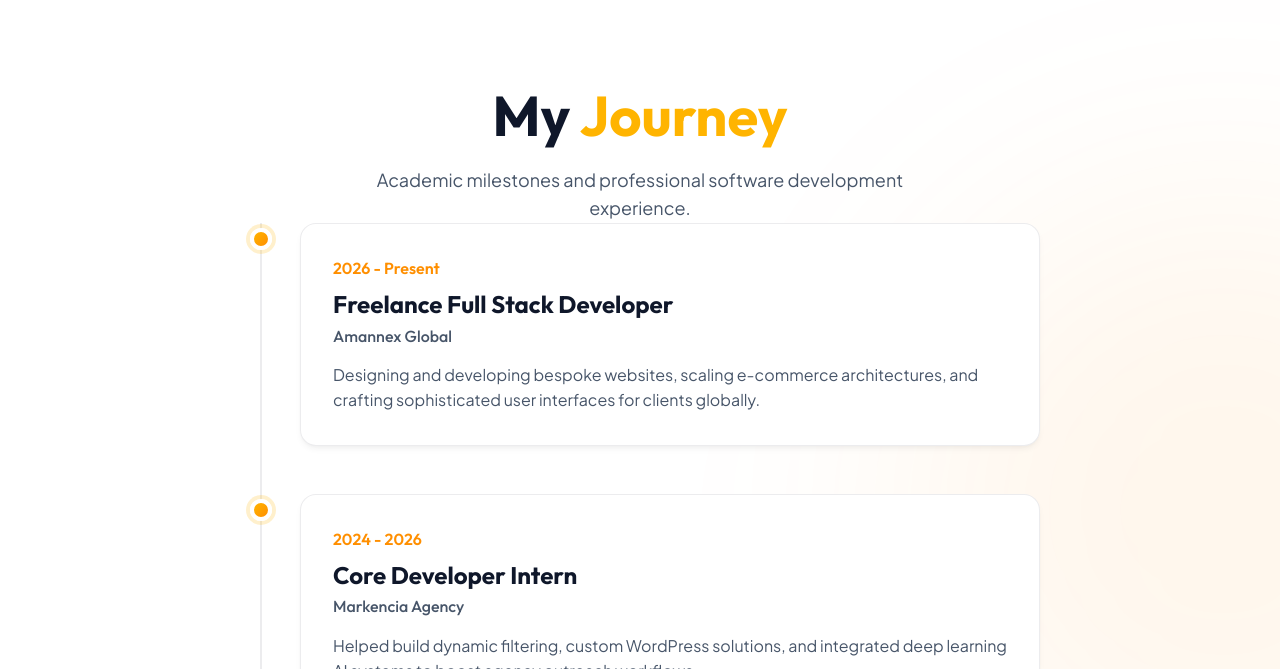
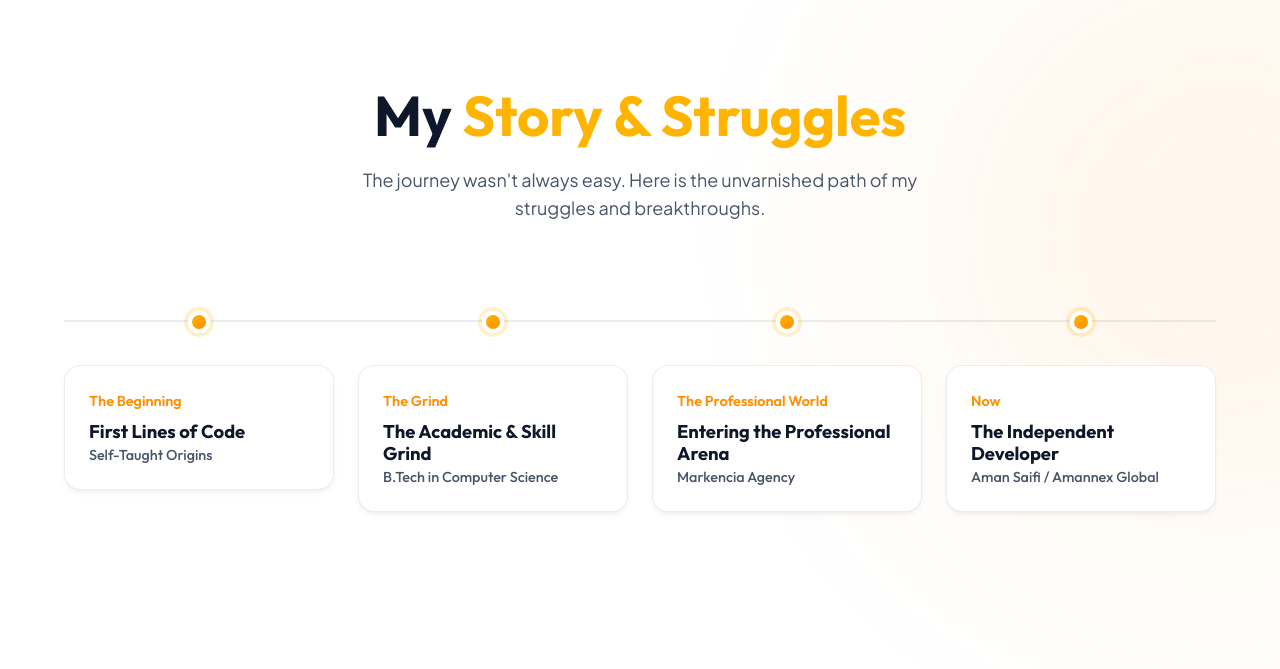
Before and after one commit to amannex/amannex-portfolio, a React (Vite) app: page /about in a window 1280 px wide. Shown: the part 2131-2800 px from the top of the page. Built offline with nearby package versions, Linux system fonts and the light colour scheme.

Commit message:
Feat: Add the my story and struggle section

```diff
--- a/src/pages/About.module.css
+++ b/src/pages/About.module.css
@@ -48,79 +48,178 @@
             font-size: 1.125rem;
         }
 
-        /* Timeline / Experience */
-        .timeline {
+        /* Horizontal Timeline */
+        .horizontal-timeline {
             position: relative;
-            max-width: 800px;
-            margin: 0 auto;
+            display: flex;
+            flex-direction: row;
+            justify-content: space-between;
+            align-items: flex-start;
+            gap: 1.5rem;
+            padding-top: 40px;
+            margin-top: 3rem;
+            width: 100%;
         }
 
-        .timeline::before {
+        /* The horizontal line */
+        .horizontal-timeline::before {
             content: '';
             position: absolute;
-            top: 0;
-            left: 20px;
-            height: 100%;
-            width: 2px;
+            top: 49px; /* aligns with center of dots */
+            left: 0;
+            width: 100%;
+            height: 2px;
             background: var(--border-light);
+            z-index: 1;
         }
 
-        .timeline-item {
+        .ht-item {
             position: relative;
-            padding-left: 60px;
-            margin-bottom: 3rem;
+            flex: 1;
+            display: flex;
+            flex-direction: column;
+            align-items: center;
+            z-index: 2;
         }
 
-        .timeline-item:last-child {
-            margin-bottom: 0;
-        }
-
-        .timeline-dot {
-            position: absolute;
-            left: 10px;
-            top: 5px;
+        .ht-dot {
             width: 22px;
             height: 22px;
             border-radius: 50%;
             background: var(--accent-gradient);
             border: 4px solid var(--bg-primary);
             box-shadow: 0 0 0 4px rgba(255, 180, 0, 0.2);
-            z-index: 2;
+            margin-bottom: 2rem;
+            transition: all 0.3s ease;
+            flex-shrink: 0;
         }
 
-        .timeline-content {
+        .ht-item:hover .ht-dot {
+            transform: scale(1.3);
+            box-shadow: 0 0 0 6px rgba(255, 180, 0, 0.3);
+        }
+
+        .ht-content {
             background: var(--bg-primary);
-            padding: 2rem;
+            padding: 1.5rem;
             border-radius: var(--border-radius);
             box-shadow: var(--shadow-sm);
             border: 1px solid var(--border-light);
-            transition: all var(--transition-smooth);
+            width: 100%;
+            text-align: left;
+            transition: all 0.4s cubic-bezier(0.4, 0, 0.2, 1);
+            position: relative;
         }
 
-        .timeline-content:hover {
-            box-shadow: var(--shadow-md);
+        .ht-item:hover .ht-content {
+            box-shadow: var(--shadow-lg);
             border-color: var(--accent-color);
             transform: translateY(-5px);
         }
 
-        .timeline-date {
+        .ht-date {
             font-family: 'Outfit', sans-serif;
             font-weight: 600;
             color: var(--accent-secondary);
             margin-bottom: 0.5rem;
             display: block;
+            font-size: 0.9rem;
         }
 
-        .timeline-content h4 {
-            font-size: 1.5rem;
-            margin-bottom: 0.5rem;
+        .ht-title {
+            font-size: 1.15rem;
+            margin-bottom: 0.25rem;
         }
 
-        .timeline-content h5 {
-            font-size: 1rem;
+        .ht-subtitle {
+            font-size: 0.9rem;
             color: var(--text-secondary);
             font-weight: 500;
+        }
+
+        .ht-details {
+            max-height: 0;
+            opacity: 0;
+            overflow: hidden;
+            transition: all 0.5s cubic-bezier(0.4, 0, 0.2, 1);
+            margin-top: 0;
+        }
+
+        /* Hover Reveal */
+        .ht-item:hover .ht-details {
+            max-height: 1500px;
+            opacity: 1;
+            margin-top: 1.5rem;
+            padding-top: 1.5rem;
+            border-top: 1px solid var(--border-light);
+        }
+
+        .struggle-box, .breakthrough-box {
+            padding: 1.25rem;
+            border-radius: var(--border-radius);
             margin-bottom: 1rem;
+            position: relative;
+            overflow: hidden;
+        }
+
+        .struggle-box {
+            background: rgba(255, 60, 60, 0.05);
+            border-left: 4px solid #ff3c3c;
+        }
+
+        .struggle-box h6 {
+            color: #ff3c3c;
+            font-size: 1rem;
+            margin-bottom: 0.5rem;
+            display: flex;
+            align-items: center;
+            gap: 0.5rem;
+        }
+
+        .breakthrough-box {
+            background: rgba(46, 213, 115, 0.05);
+            border-left: 4px solid #2ed573;
+            margin-bottom: 0;
+        }
+
+        .breakthrough-box h6 {
+            color: #2ed573;
+            font-size: 1rem;
+            margin-bottom: 0.5rem;
+            display: flex;
+            align-items: center;
+            gap: 0.5rem;
+        }
+
+        .struggle-box p, .breakthrough-box p {
+            color: var(--text-secondary) !important;
+            font-size: 0.9rem !important;
+            margin-bottom: 0 !important;
+        }
+
+        @media (max-width: 992px) {
+            .horizontal-timeline {
+                flex-direction: column;
+                padding-top: 0;
+                gap: 2rem;
+            }
+            .horizontal-timeline::before {
+                top: 0;
+                left: 10px;
+                width: 2px;
+                height: 100%;
+            }
+            .ht-item {
+                flex-direction: row;
+                width: 100%;
+                align-items: flex-start;
+                gap: 1.5rem;
+            }
+            .ht-dot {
+                margin-top: 10px;
+                margin-bottom: 0;
+                z-index: 2;
+            }
         }
 
         /* Skills Grid */
--- a/src/pages/About.tsx
+++ b/src/pages/About.tsx
@@ -1,10 +1,45 @@
 import { Link } from 'react-router-dom';
+import { useState } from 'react';
 import SEO from '../components/SEO';
 import styles from './About.module.css';
 import profileImg from '../assets/images/amannex-profile.png';
 
+const storyData = [
+    {
+        period: "The Beginning",
+        title: "First Lines of Code",
+        subtitle: "Self-Taught Origins",
+        summary: "Where it all started. I wrote my first lines of code and immediately fell in love with web development and building things from scratch.",
+        struggle: "Learning completely on my own was incredibly overwhelming. There were nights I spent hours just trying to fix a single missing semicolon. I struggled with tutorial hell and imposter syndrome, constantly wondering if I was smart enough for this field.",
+        breakthrough: "I finally built my first ugly but functional HTML/CSS website from scratch without a tutorial. That single moment of seeing my code come to life on the screen gave me the confidence to keep going."
+    },
+    {
+        period: "The Grind",
+        title: "The Academic & Skill Grind",
+        subtitle: "B.Tech in Computer Science",
+        summary: "I formally enrolled in a Computer Science degree to solidify my foundations and dive into complex architectures while learning modern frameworks on the side.",
+        struggle: "Balancing intense university coursework with self-teaching modern web frameworks was exhausting. The theoretical math felt disconnected from the beautiful UI I wanted to build. Burnout was a constant shadow over me.",
+        breakthrough: "I realized I could merge my academic knowledge with my web passion. I built an advanced AI Fake News detector for my major project, successfully combining machine learning with a full-stack interface."
+    },
+    {
+        period: "The Professional World",
+        title: "Entering the Professional Arena",
+        subtitle: "Markencia Agency",
+        summary: "I landed my first core developer role, tasked with building high-conversion, premium digital experiences for real clients and businesses.",
+        struggle: "The transition from solo developer to working on production-level enterprise code was a huge shock. I faced massive pressure dealing with tight client deadlines, legacy codebases, and the anxiety of pushing code that users would interact with.",
+        breakthrough: "I learned to communicate effectively with designers and stakeholders, mastered advanced WordPress architectures, and led the integration of AI tools that revolutionized the agency's workflow."
+    },
+    {
+        period: "Now",
+        title: "The Independent Developer",
+        subtitle: "Aman Saifi / Amannex Global",
+        summary: "Taking the leap to become a freelance Full Stack Developer and Content Creator, building a brand around my expertise.",
+        struggle: "Freelancing means you are the developer, the marketer, and the project manager all at once. Finding consistent clients while maintaining the incredibly high standard of design and code quality I set for myself has been a massive balancing act.",
+        breakthrough: "Establishing my own brand allowed me to pick projects I truly care about. I now consistently deliver bespoke, high-performance web solutions that empower businesses worldwide."
+    }
+];
+
 const About = () => {
-
     return (
         <>
             <SEO
@@ -15,9 +50,9 @@ const About = () => {
 
     <header className="page-header">
         <div className="container fade-up">
-            <span className="hero-badge"><i className="fas fa-user" style={{"fontSize":"0.75rem","marginRight":"0.5rem","verticalAlign":"middle","color":"var(--accent-color)"}}></i> My Background</span>
+            <span className="hero-badge"><i className="fas fa-user" style={{"fontSize":"0.75rem","marginRight":"0.5rem","verticalAlign":"middle","color":"var(--accent-color)"}}></i> Who I Am</span>
             <h1 className="page-title">About <span className="gradient-text">Me</span></h1>
-            <p className="section-subtitle" style={{"marginBottom":"0"}}>Learn more about my background, skills, and the journey that got me here.</p>
+            <p className="section-subtitle" style={{"marginBottom":"0"}}>Discover the journey behind my work, the skills I've developed, and the passion that drives me to build exceptional digital experiences.</p>
         </div>
     </header>
 
@@ -31,13 +66,11 @@ const About = () => {
                 </div>
             </div>
             <div className={`${styles['about-text']} fade-up`} style={{"transitionDelay":"0.2s"}}>
-                <h3 style={{"fontFamily":"'Outfit', sans-serif"}}>I'm Aman Saifi, a Full Stack Developer & Designer</h3>
+                <h3 style={{"fontFamily":"'Outfit', sans-serif"}}>I'm Aman Saifi, a Developer & Content Creator</h3>
                 <p>
-                    I am an aspiring software engineer with a strong passion for building digital experiences that combine stunning visual aesthetics with robust technical foundations. With a background seamlessly bridging design and development, my goal is to craft solutions that stand out.
-                </p>
+                    I build digital experiences that combine clean design, powerful functionality, and impactful content. My work bridges development, design, and content creation to help businesses establish a strong online presence.                </p>
                 <p>
-                    Whether I'm developing dynamic web applications using React and Node, integrating machine learning models for intelligent automation, or setting up premium WordPress architectures, I strive for excellence and scalable results.
-                </p>
+                    Whether I'm developing modern web applications with React and PHP, building high-performance WordPress websites, creating engaging content, or integrating AI-powered solutions to streamline workflows, I focus on delivering scalable, user-centric, and business-driven results.                </p>
                 <Link to="/contact" className="btn btn-outline interactive-element" style={{"marginTop":"1rem"}}>Get in touch</Link>
             </div>
         </div>
@@ -52,7 +85,7 @@ const About = () => {
             <div className={`${styles['skills-grid']} fade-up`} style={{"transitionDelay":"0.2s"}}>
                 <div className={`${styles['skill-card']} interactive-element`}>
                     <div className={`${styles['skill-icon']}`}><i className="fab fa-react"></i></div>
-                    <div className={`${styles['skill-name']}`}>React UI</div>
+                    <div className={`${styles['skill-name']}`}>React</div>
                 </div>
                 <div className={`${styles['skill-card']} interactive-element`}>
                     <div className={`${styles['skill-icon']}`}><i className="fab fa-js"></i></div>
@@ -60,7 +93,7 @@ const About = () => {
                 </div>
                 <div className={`${styles['skill-card']} interactive-element`}>
                     <div className={`${styles['skill-icon']}`}><i className="fab fa-java"></i></div>
-                    <div className={`${styles['skill-name']}`}>Java/Spring</div>
+                    <div className={`${styles['skill-name']}`}>Java</div>
                 </div>
                 <div className={`${styles['skill-card']} interactive-element`}>
                     <div className={`${styles['skill-icon']}`}><i className="fab fa-wordpress"></i></div>
@@ -68,7 +101,7 @@ const About = () => {
                 </div>
                 <div className={`${styles['skill-card']} interactive-element`}>
                     <div className={`${styles['skill-icon']}`}><i className="fab fa-python"></i></div>
-                    <div className={`${styles['skill-name']}`}>Python/ML</div>
+                    <div className={`${styles['skill-name']}`}>Python</div>
                 </div>
                 <div className={`${styles['skill-card']} interactive-element`}>
                     <div className={`${styles['skill-icon']}`}><i className="fas fa-database"></i></div>
@@ -81,41 +114,32 @@ const About = () => {
 
     <section className="section">
         <div className="container">
-            <h2 className="section-title fade-up">My <span style={{"color":"var(--accent-color)"}}>Journey</span></h2>
-            <p className="section-subtitle fade-up" style={{"transitionDelay":"0.1s"}}>Academic milestones and professional software development experience.</p>
+            <h2 className="section-title fade-up">My <span style={{"color":"var(--accent-color)"}}>Story & Struggles</span></h2>
+            <p className="section-subtitle fade-up" style={{"transitionDelay":"0.1s"}}>The journey wasn't always easy. Here is the unvarnished path of my struggles and breakthroughs.</p>
 
-            <div className={`${styles.timeline} fade-up`} style={{"transitionDelay":"0.2s"}}>
+            <div className={`${styles['horizontal-timeline']} fade-up`} style={{"transitionDelay":"0.2s"}}>
+                {storyData.map((story, index) => (
+                    <div key={index} className={`${styles['ht-item']}`}>
+                        <div className={`${styles['ht-dot']}`}></div>
+                        <div className={`${styles['ht-content']} interactive-element`}>
+                            <span className={`${styles['ht-date']}`}>{story.period}</span>
+                            <h4 className={styles['ht-title']}>{story.title}</h4>
+                            <h5 className={styles['ht-subtitle']}>{story.subtitle}</h5>
 
-                <div className={`${styles['timeline-item']}`}>
-                    <div className={`${styles['timeline-dot']}`}></div>
-                    <div className={`${styles['timeline-content']} interactive-element`}>
-                        <span className={`${styles['timeline-date']}`}>2026 - Present</span>
-                        <h4>Freelance Full Stack Developer</h4>
-                        <h5>Amannex Global</h5>
-                        <p style={{"color":"var(--text-secondary)"}}>Designing and developing bespoke websites, scaling e-commerce architectures, and crafting sophisticated user interfaces for clients globally.</p>
+                            <div className={`${styles['ht-details']}`}>
+                                <p style={{"color":"var(--text-secondary)", "marginBottom":"1rem"}}>{story.summary}</p>
+                                <div className={styles['struggle-box']}>
+                                    <h6><i className="fas fa-bolt"></i> The Struggle</h6>
+                                    <p>{story.struggle}</p>
+                                </div>
+                                <div className={styles['breakthrough-box']}>
+                                    <h6><i className="fas fa-star"></i> The Breakthrough</h6>
+                                    <p>{story.breakthrough}</p>
+                                </div>
+                            </div>
+                        </div>
                     </div>
-                </div>
-
-                <div className={`${styles['timeline-item']}`}>
-                    <div className={`${styles['timeline-dot']}`}></div>
-                    <div className={`${styles['timeline-content']} interactive-element`}>
-                        <span className={`${styles['timeline-date']}`}>2024 - 2026</span>
-                        <h4>Core Developer Intern</h4>
-                        <h5>Markencia Agency</h5>
-                        <p style={{"color":"var(--text-secondary)"}}>Helped build dynamic filtering, custom WordPress solutions, and integrated deep learning AI systems to boost agency outreach workflows.</p>
-                    </div>
-                </div>
-
-                <div className={`${styles['timeline-item']}`}>
-                    <div className={`${styles['timeline-dot']}`}></div>
-                    <div className={`${styles['timeline-content']} interactive-element`}>
-                        <span className={`${styles['timeline-date']}`}>Graduated 2024</span>
-                        <h4>B.Tech in Computer Science</h4>
-                        <h5>University Level</h5>
-                        <p style={{"color":"var(--text-secondary)"}}>Specialized in machine learning applications, software engineering principles, and led major projects including an advanced fake news detection model.</p>
-                    </div>
-                </div>
-
+                ))}
             </div>
         </div>
     </section>
```
